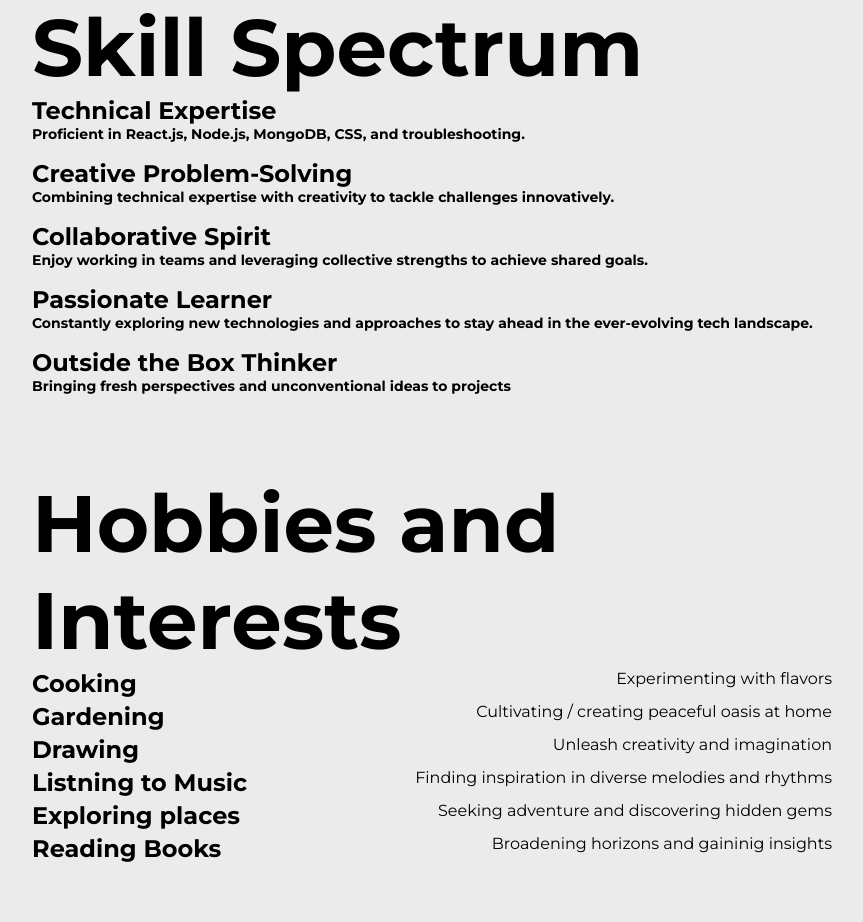
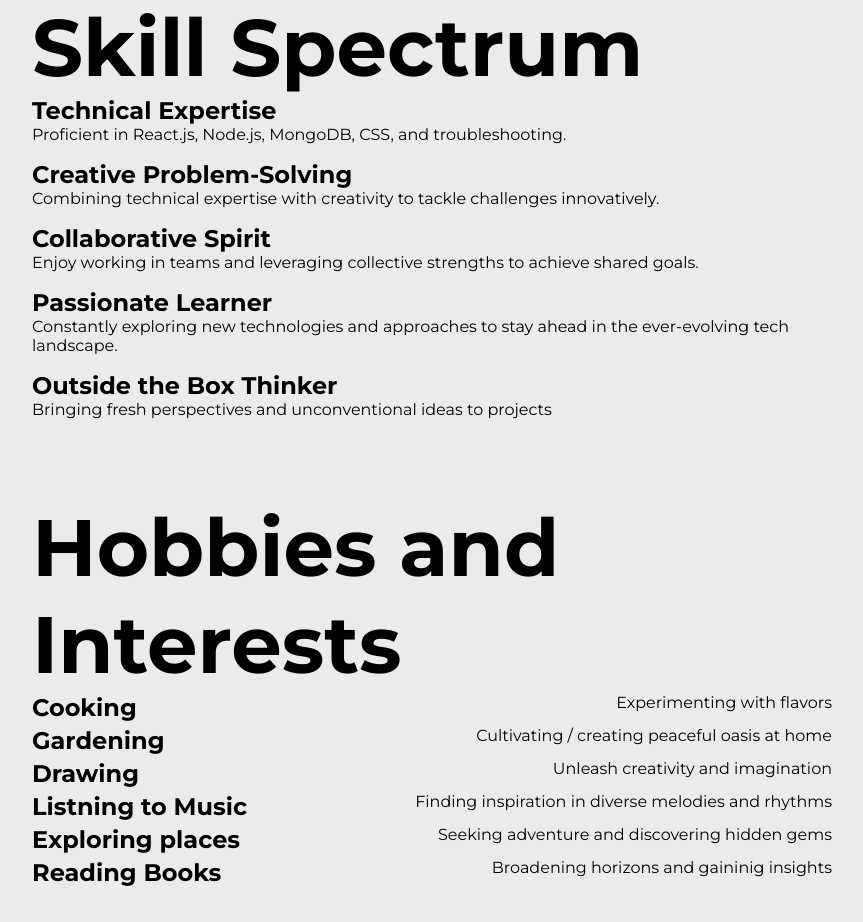
Before and after one commit to pathakvineet/imvineetpathak, a React (Create React App) app: page / in a window 1280 px wide. Shown: the part 2500-3422 px from the top of the page, without its empty margins (208-1071 px from the left). Built offline with nearby package versions, Linux system fonts and the light colour scheme.

Commit message:
add change to sub titles margin

```diff
--- a/package.json
+++ b/package.json
@@ -2,7 +2,7 @@
   "name": "portfolio",
   "version": "0.2.0",
   "homepage": "https://pathakvineet.github.io/imvineetpathak",
-  "lastUpdatedAt": "2024-05-13T01:45:50.410Z",
+  "lastUpdatedAt": "2024-05-13T02:13:21.154Z",
   "private": false,
   "dependencies": {
     "@testing-library/jest-dom": "^5.17.0",
--- a/src/Sections/SkillSpectrum.js
+++ b/src/Sections/SkillSpectrum.js
@@ -29,7 +29,7 @@ export function SkillDetail({ name, description }) {
   return (
     <div className="skill-detail-holder">
       <h4>{name || "none"}</h4>
-      <h6>{description || ""}</h6>
+      <p>{description || ""}</p>
     </div>
   );
 }
```
